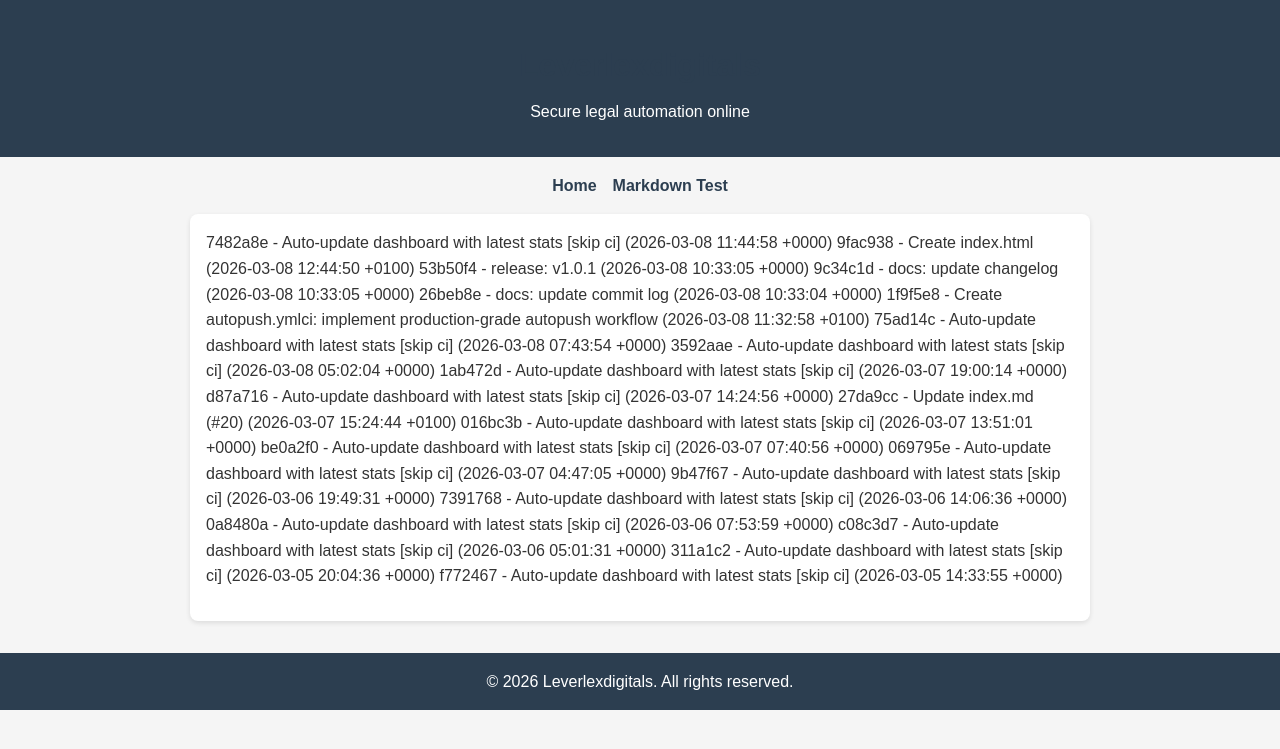
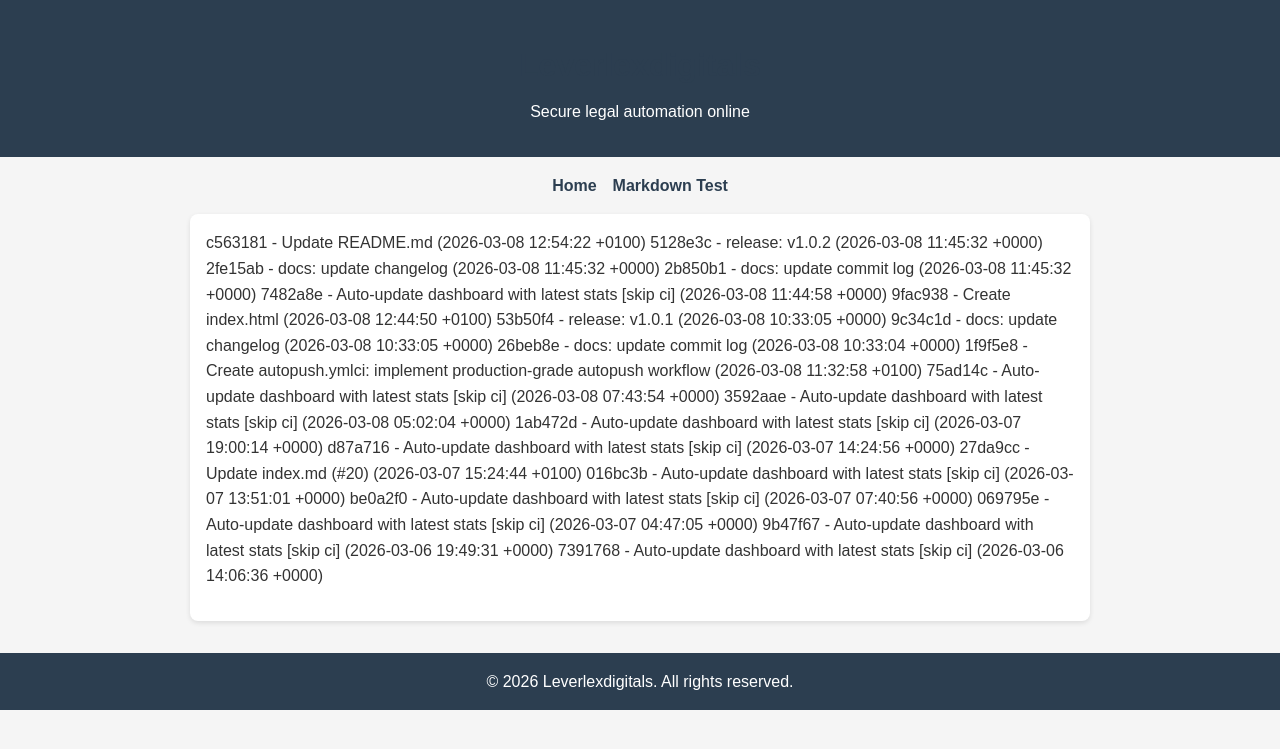
Before and after one commit to LEVERLEX/leverlex.github.io, a Jekyll site: the page built from COMMITS.md, in a window 1280 px wide. Shown: the top 749 px of the page. Built offline with Jekyll 4.4.1, drawn with Linux system fonts in a browser that asks for light colours; our own code applies the rules of GitHub Pages for plain Markdown files.

Commit message:
docs: update commit log

```diff
--- a/COMMITS.md
+++ b/COMMITS.md
@@ -1,3 +1,7 @@
+c563181 - Update README.md (2026-03-08 12:54:22 +0100)
+5128e3c - release: v1.0.2 (2026-03-08 11:45:32 +0000)
+2fe15ab - docs: update changelog (2026-03-08 11:45:32 +0000)
+2b850b1 - docs: update commit log (2026-03-08 11:45:32 +0000)
 7482a8e - Auto-update dashboard with latest stats [skip ci] (2026-03-08 11:44:58 +0000)
 9fac938 - Create index.html (2026-03-08 12:44:50 +0100)
 53b50f4 - release: v1.0.1 (2026-03-08 10:33:05 +0000)
@@ -14,7 +18,3 @@
 069795e - Auto-update dashboard with latest stats [skip ci] (2026-03-07 04:47:05 +0000)
 9b47f67 - Auto-update dashboard with latest stats [skip ci] (2026-03-06 19:49:31 +0000)
 7391768 - Auto-update dashboard with latest stats [skip ci] (2026-03-06 14:06:36 +0000)
-0a8480a - Auto-update dashboard with latest stats [skip ci] (2026-03-06 07:53:59 +0000)
-c08c3d7 - Auto-update dashboard with latest stats [skip ci] (2026-03-06 05:01:31 +0000)
-311a1c2 - Auto-update dashboard with latest stats [skip ci] (2026-03-05 20:04:36 +0000)
-f772467 - Auto-update dashboard with latest stats [skip ci] (2026-03-05 14:33:55 +0000)
```
